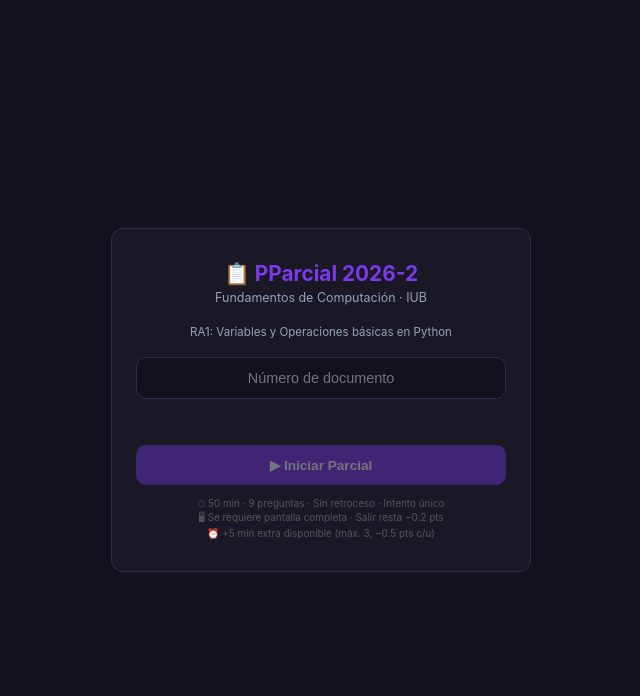
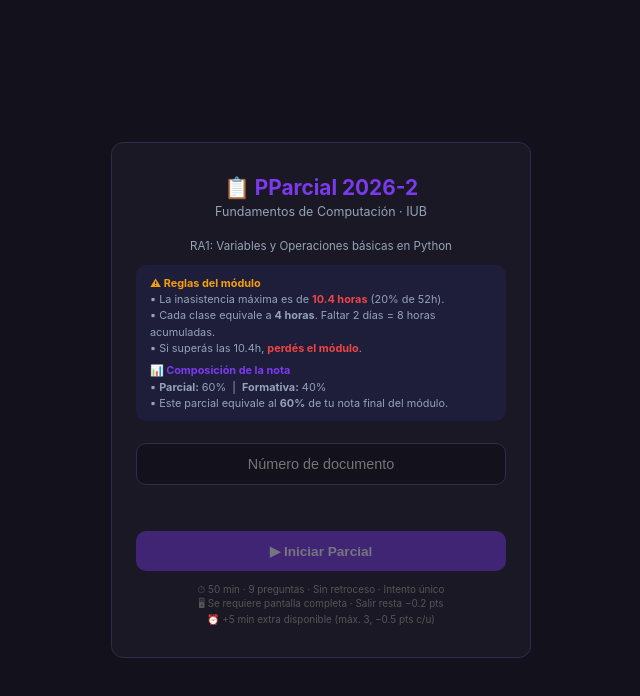
Before and after one commit to dfdomin/pparcial-tga04, a website: page index.html in a window 1280 px wide. Shown: the whole page, without its empty margins (319-959 px from the left). Drawn offline with nearby package versions, Linux system fonts and the light colour scheme.

Commit message:
feat: reglas del módulo (10.4h inasistencia, 60% parcial, 40% formativa) en pantalla acceso y final

```diff
--- a/index.html
+++ b/index.html
@@ -96,6 +96,18 @@ body { font-family: var(--font); background: var(--bg); color: var(--text); heig
     <h1>📋 PParcial 2026-2</h1>
     <p class="subtitle">Fundamentos de Computación · IUB</p>
     <p style="font-size:0.72rem;color:var(--muted);margin-bottom:12px">RA1: Variables y Operaciones básicas en Python</p>
+
+    <!-- REGLAS DEL MÓDULO Y PARCIAL -->
+    <div style="background:#1e1e3a;border-radius:10px;padding:10px 14px;margin-bottom:16px;text-align:left;font-size:0.68rem;color:var(--muted);line-height:1.5">
+      <strong style="color:var(--orange)">⚠ Reglas del módulo</strong><br>
+      ▪ La inasistencia máxima es de <strong style="color:var(--red)">10.4 horas</strong> (20% de 52h).<br>
+      ▪ Cada clase equivale a <strong>4 horas</strong>. Faltar 2 días = 8 horas acumuladas.<br>
+      ▪ Si superás las 10.4h, <strong style="color:var(--red)">perdés el módulo</strong>.<br>
+      <strong style="color:var(--accent);display:block;margin-top:6px">📊 Composición de la nota</strong>
+      ▪ <strong>Parcial:</strong> 60% &nbsp;|&nbsp; <strong>Formativa:</strong> 40%<br>
+      ▪ Este parcial equivale al <strong>60%</strong> de tu nota final del módulo.
+    </div>
+
     <div id="accessInfo" style="font-size:0.7rem;color:var(--muted);margin-bottom:12px"></div>
     <input type="text" id="docInput" placeholder="Número de documento" autocomplete="off">
     <div id="studentPreview" style="font-size:0.72rem;color:var(--blue);margin:4px 0;min-height:20px"></div>
@@ -612,7 +624,7 @@ function finishExam() {
     '<tr><td style="padding:6px">⏰ Tiempo extra:</td><td style="padding:6px;color:var(--red)">−' + (state.extensionesUsadas*0.5).toFixed(1) + '</td></tr>' +
     '<tr style="border-top:2px solid var(--accent)"><td style="padding:6px;font-weight:700;font-size:1rem">🎯 NOTA FINAL:</td><td style="padding:6px;font-weight:700;font-size:1.2rem;color:var(--accent)">' + notaFinal.toFixed(1) + ' / 5.0</td></tr>' +
     '</table>' +
-    '<p style="font-size:0.7rem;color:var(--muted);margin-top:16px">Este parcial equivale al 60% de tu nota del módulo.</p>' +
+    '<p style="font-size:0.72rem;color:var(--muted);margin-top:16px">📊 Este parcial equivale al <strong>60%</strong> de tu nota del módulo.<br>📝 El <strong>40%</strong> restante corresponde a la nota formativa.<br>⚠ Máx. inasistencia: <strong>10.4 horas</strong> (20% de 52h).</p>' +
     '<p style="font-size:0.65rem;color:#555">' + state.nombre + ' · Documento: ' + state.documento + '</p>' +
     '</div></div>';
 
```
